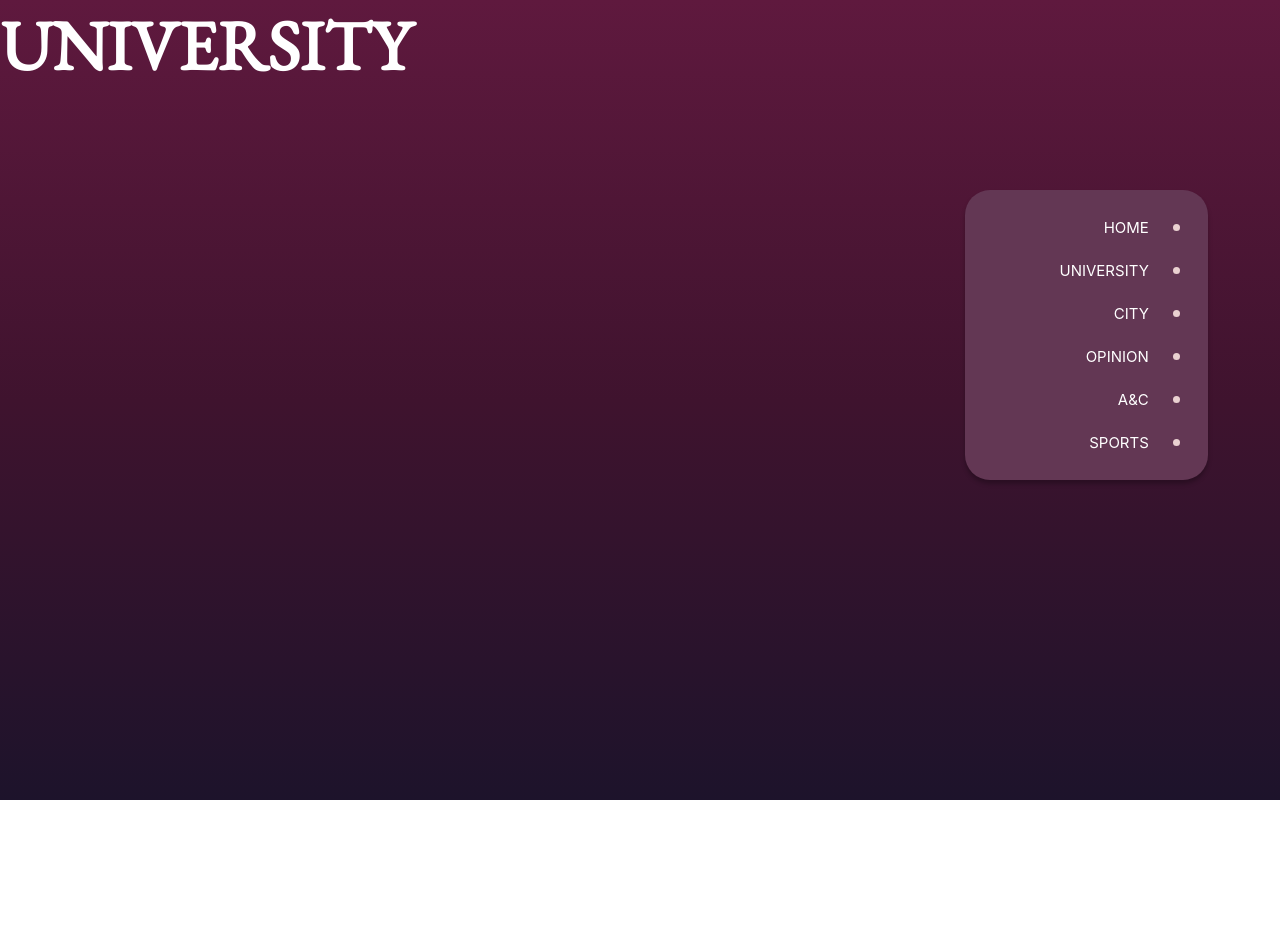
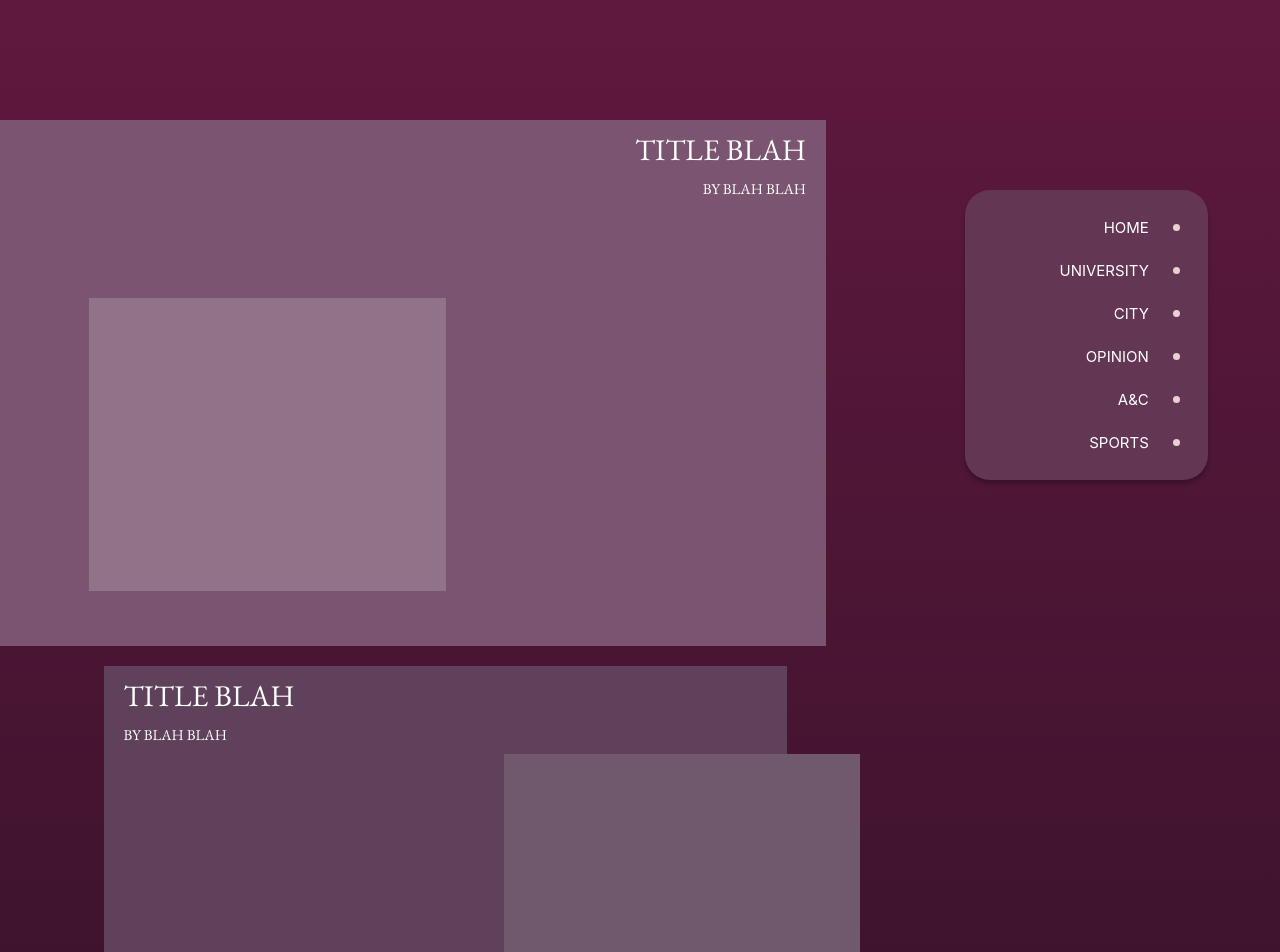
Before and after one commit to spectatorpublishing/bhm2023, a React (Create React App) app: page /sports in a window 1280 px wide. Shown: the top 952 px of the page. Before the commit the page ends 800 px from the top, so only its background shows below. Built offline with nearby package versions, Linux system fonts and the light colour scheme; a web font is replaced by a local one.

Commit message:
added all styles, need to fix title and add image

```diff
--- a/src/containers/Section.js
+++ b/src/containers/Section.js
@@ -4,155 +4,137 @@ import NavBar from '../components/NavBar';
 
 
 const Container = styled.div` // container for all components
-    height: 100vh;
     width: 100vw;
     background: linear-gradient(#5F193E, #3F132e, #1D132b);
 `;
-const HeaderDiv = styled.div`
-    color: white;
-    font-family: EB Garamond;
-    font-size: 70px;
-    font-weight: 600;
-    line-height: 91px;
-    letter-spacing: 0em;
-    text-align: left;
+const AllRectangles = styled.div`
+  display: flex;
+  flex-direction: column;
+  justify-content: center;
+  align-items: center;
+  height: 400px;
+  position: relative;
+  height: 50%;
+  padding: 110px 350px 28px 45px;
+  margin-right: 300px;
 `;
 
-const Header = styled.div`
-    font-family: 'EB Garamond';
-    font-style: normal;
-    font-weight: 600;
-    font-size: 70px;
-    line-height: 91px;
-    text-transform: capitalize;
+const Rectangle = styled.div`
+  height: 100%;
+  width: 100%;
+  margin: 15px;
 `;
 
-const AllArticlesBox = styled.div`
-    position: absolute;
-    height: 100%;
-    width: 100%;
+const Rectangle1 = styled(Rectangle)`
+    background-color: #7A5470;
+    height: 526px;
+    width: 887px;
     left: 0px;
     top: 0px;
     border-radius: 0px;
+    margin: 10px;
+    margin-left: 100px;
 `;
 
-const View1 = styled.img`
-    height: 75%;
-    width: 50%;
-    left: 118.02099609375px;
-    top: 159px;
-    border-radius: 0px;
-    background-size: cover;
-    z-index: 1;
-`;
-
-const View2 = styled.img`
-    position: absolute;
-    left: 44.82%;
-    right: 8.61%;
-    top: 0%;
-    bottom: 23.08%;
-    z-index: 1;
-`;
-const ArticleInfo1 = styled.div`
-    left: 50.06%;
-    right: 6.88%;
-    top: 12.93%;
-    bottom: 73.38%;
-    font-family: 'EB Garamond';
-    font-style: normal;
-    font-weight: 600;
-    font-size: 40px;
-    line-height: 52px;
-    text-transform: capitalize;
-    color: #FFFFFF;
-    z-index: 1;
-`;
-const ArticleInfo2 = styled.div`
-    height: 72px;
-    width: 393px;
-    left: 100px;
-    top: 40px;
-    font-family: 'EB Garamond';
-    font-style: normal;
-    font-weight: 600;
-    font-size: 40px;
-    line-height: 52px;
-    text-transform: capitalize;
-    color: #FFFFFF;
-    z-index: 1;
-`;
-
-const ArticleTitle = styled.div`
-    font-size: 1.5rem;
-`;
-
-const ArticleAuthor = styled.div`
-    font-size: 1.5rem;
-`;
-
-const BigBox1 = styled.div`
-    position: absolute;
-    background: #7A5470;
-    height: 526px;
-    width: 887px;
-    left: 0px;
-    top: 600px;
-    border-radius: 0px;
-    left: 0%;
-    right: 0%;
-    top: 0%;
-    bottom: 0%;
-    z-index: 3;
-`;
-
-const LittleBox1= styled.div`
-    position: absolute;
+const LittleRectangle1 = styled.div`
     background: #907388;
     height: 293px;
     width: 356.8284912109375px;
-    left: 118.02099609375px;
+    left: 118.0205078125px;
     top: 159px;
     border-radius: 0px;
-    z-index: 2;
+    align-items: center;
+    margin-left: 150px;
+    margin-top: 100px;
+
 `;
 
-const BigBox2 = styled.div`
-    background: #5F415B;
-    height: 356px;
+
+const Rectangle2 = styled(Rectangle)`
+    background-color: #5F415B;
+    height: 325px;
     width: 683px;
-    left: 121px;
+    right: 300px;
     top: 34px;
     border-radius: 0px;
-    position: absolute;
-    left: 14.09%;
-    right: 6.4%;
-    top: 8.72%;
-    bottom: 0%;
-    z-index: 3;
+    margin: 10px;
+    margin-left: 225px;
+    justify-content: right;
 `;
-const LittleBox2= styled.div`
+
+const LittleRectangle2 = styled.div`
     background: #70586D;
     height: 293px;
-    width: 387px;
-    left: 472px;
-    top: 76px;
+    width: 356.8284912109375px;
+    left: 118.0205078125px;
+    top: 159px;
     border-radius: 0px;
-    position: absolute;
-    left: 54.95%;
-    right: 0%;
-    top: 19.49%;
-    bottom: 5.38%;
-    z-index: 2;
+    align-items: center;
+    margin-left: 400px;
+    /* margin-bottom: 1000px; */
+`;
 
+const ArticleInfo1= styled.div`
+    text-align: right;
+    color: white;
+    margin: 10px;
+    font-family: 'EB Garamond';
+    text-transform: capitalize;
+`;
+const ArticleInfoTitle1 = styled(ArticleInfo1)`
+    font-size: 30px;
+`;
+const ArticleInfoAuthor1 = styled(ArticleInfo1)`
+    margin: 10px;
+    color: white;
+    font-size: 15px;
+`;
+
+const ArticleInfo2= styled.div`
+    text-align: left;
+    color: white;
+    margin: 10px;
+    font-family: 'EB Garamond';
+    text-transform: capitalize;
+`;
+const ArticleInfoTitle2 = styled(ArticleInfo2)`
+    font-size: 30px;
+`;
+const ArticleInfoAuthor2 = styled(ArticleInfo2)`
+    margin: 10px;
+    color: white;
+    font-size: 15px;
 `;
 const Section = () => {
 
     return (
         <Container id = "section">
             <NavBar isSection/>
-            <HeaderDiv><Header>UNIVERSITY</Header></HeaderDiv>
-            <AllArticlesBox>
+            {/* <HeaderDiv><Header>UNIVERSITY</Header></HeaderDiv> */}
+            {/* <AllArticlesBox> */}
+            <AllRectangles>
+            <Rectangle1><ArticleInfo1><ArticleInfoTitle1>TITLE BLAH
+                </ArticleInfoTitle1><ArticleInfoAuthor1>BY BLAH BLAH</ArticleInfoAuthor1></ArticleInfo1><LittleRectangle1/></Rectangle1>
+
+
+                <Rectangle2><ArticleInfo2><ArticleInfoTitle2>TITLE BLAH
+                </ArticleInfoTitle2><ArticleInfoAuthor2>BY BLAH BLAH</ArticleInfoAuthor2></ArticleInfo2><LittleRectangle2/></Rectangle2>
+
+
+            <Rectangle1><ArticleInfo1><ArticleInfoTitle1>TITLE BLAH
+                </ArticleInfoTitle1><ArticleInfoAuthor1>BY BLAH BLAH</ArticleInfoAuthor1></ArticleInfo1><LittleRectangle1/></Rectangle1>
+
+
+                <Rectangle2><ArticleInfo2><ArticleInfoTitle2>TITLE BLAH
+                </ArticleInfoTitle2><ArticleInfoAuthor2>BY BLAH BLAH</ArticleInfoAuthor2></ArticleInfo2><LittleRectangle2/></Rectangle2>
+            {/* <Rectangle1 />
+            <Rectangle2 />
+            <Rectangle1 />
+            <Rectangle2 />
+            <Rectangle1 />
+            <Rectangle2 /> */}
+            </AllRectangles>
+
                 {/* <ArticleInfo1>
                     <BigBox1>
                     <ArticleTitle>Title</ArticleTitle>
@@ -173,7 +155,7 @@ const Section = () => {
                     </View2>
                         <LittleBox2></LittleBox2></BigBox2>
                 </ArticleInfo2> */}
-            </AllArticlesBox>
+            {/* </AllArticlesBox> */}
         </Container>
     );
 };
```
